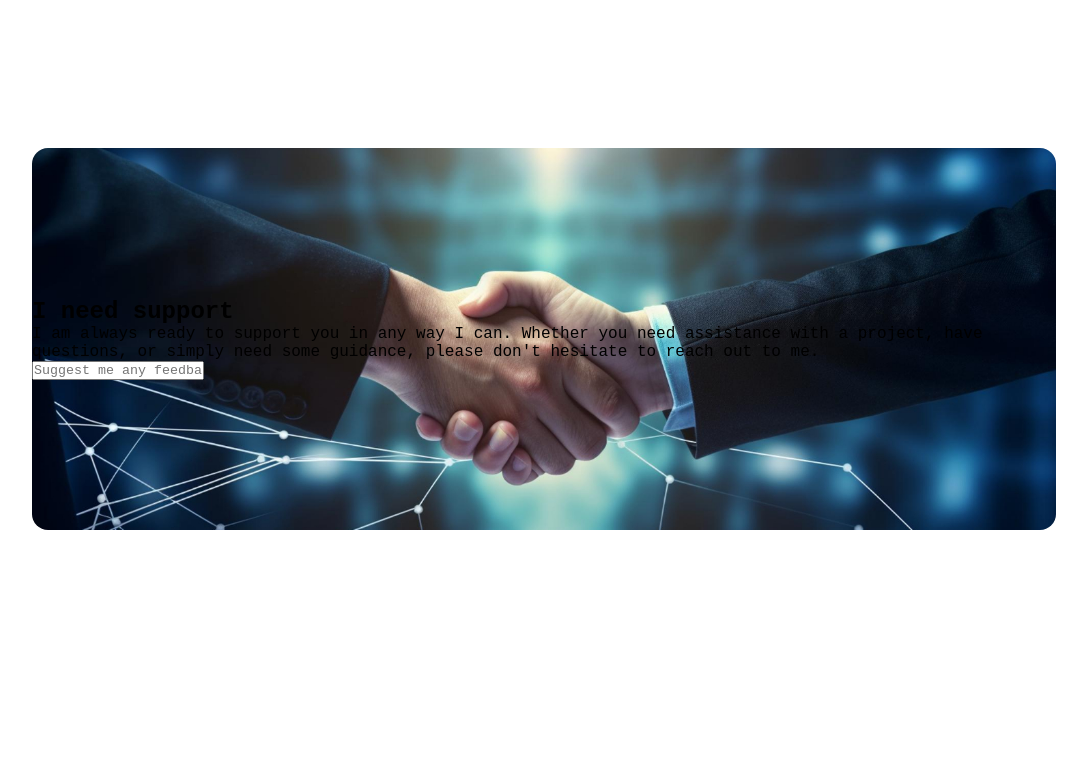
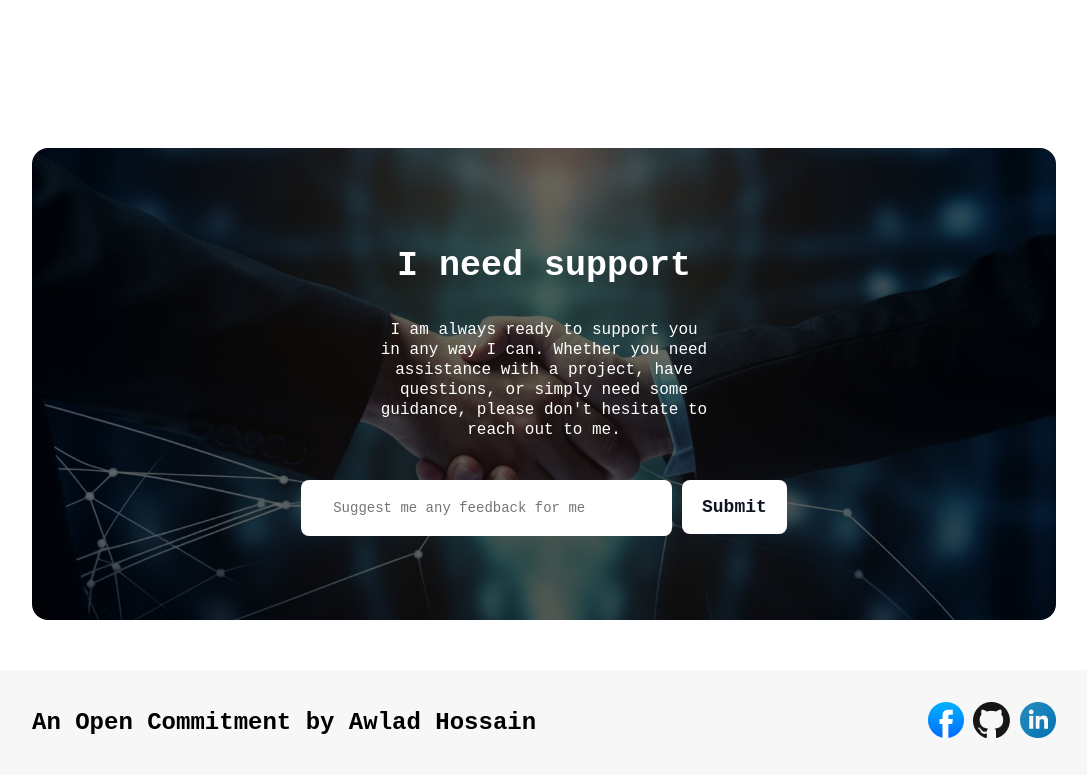
Before and after one commit to ZahidHasan71/Assignment__1, a plain HTML site: page index.html in a window 1280 px wide. Shown: the part 5571-6346 px from the top of the page, without its empty margins (96-1183 px from the left). Before the commit the page ends 6101 px from the top, so only its background shows below. Drawn offline with Linux system fonts and the light colour scheme; a web font is replaced by a local one.

Commit message:
footer and challenge part makeing done

```diff
--- a/index.html
+++ b/index.html
@@ -18,7 +18,7 @@
                 <img src="assets/Group.png" alt="">
                 <h1 class="banner-title">"In the near future, I hope to become a Developer."</h1>
                 <p class="banner-description">I am actively acquiring the skills and knowledge necessary to achieve this goal, driven by my passion for technology and problem-solving. With determination and dedication, I am confident in my ability to succeed in this dynamic field.</p>
-                <a href=""><button class="btn-primary">Contact with me</button></a>
+                <a href="#contact"><button class="btn-primary">Contact with me</button></a>
             </div>
         </section>
     </header>
@@ -140,13 +140,25 @@
         <section class="support">
             <h1 class="support-title">I need support</h1>
             <p class="support-description">I am always ready to support you in any way I can. Whether you need assistance with a project, have questions, or simply need some guidance, please don't hesitate to reach out to me.</p>
-            <input type="text" placeholder="Suggest me any feedback for me">
+            <form action="">
+                <input type="email" placeholder="Suggest me any feedback for me">
+                <button class="btn-submit">Submit</button>
+            </form>
         </section>
         <!-- support section end -->
     </main>
 
-    <footer>
-
+    <footer class="footer" id="contact">
+        <div class="footer-container">
+            <div class="footer-content">
+                <h2>An Open Commitment by Awlad Hossain</h2>
+            </div>
+            <div class="footer-icon">
+                <a href=""><img src="assets/facebook.png" alt=""></a>
+                <a href=""><img src="assets/github.png" alt=""></a>
+                <a href=""><img src="assets/linkedin-icon 1.png" alt=""></a>
+            </div>
+        </div>
     </footer>
 </body>
 </html>
--- a/style/style.css
+++ b/style/style.css
@@ -6,7 +6,9 @@
     box-sizing: border-box;
     font-family: 'Azeret Mono', monospace;
 }
-
+html {
+    scroll-behavior: smooth;
+}
 /* Common Css */
 .color-primary{
     color: #0D1321;
@@ -28,6 +30,16 @@
     font-size: 18px;
     font-weight: 600;
     cursor: pointer;
+}
+.btn-submit{
+    background-color: #fff;
+    padding: 17px 20px;
+    color: #0D1321;
+    border-radius: 8px;
+    font-size: 18px;
+    font-weight: 600;
+    cursor: pointer;
+    border: none;
 }
 .btn-card{
     border: 1px solid #0D1321;
@@ -263,12 +275,59 @@ main{
 /* Next Target section end */
 /* support section start */
 .support{
-    background-image: url(../assets/handshake.jpg);
+    background-image: linear-gradient(rgba(0, 0, 0, 0.6), rgba(0, 0, 0, 0.6)), url(../assets/handshake.jpg);
+
     background-repeat: no-repeat;
     background-size: cover;
     background-position: center;
-    padding: 150px 0;
+    padding: 64px 48px;
     border-radius: 16px;
+    margin: 50px 0;
+    text-align: center;
+    border-radius: 16px;
+}
+.support-title{
+    font-size: 35px;
+    font-weight: 800;
+    line-height: 68px;
+    text-align: center;
+    margin: 20px 0;
+    color:#fff;
+}
+.support-description{
+    color: #fff;
+    font-size: 16px;
+    font-weight: 400;
+    line-height: 20px;
+    letter-spacing: 0%;
+    text-align: center;
+    margin: 20px 0;
+    padding: 0 300px;
+}
+.support input{
+    width: 40%;
+    padding: 20px 32px;
+    border-radius: 8px;
+    border: none;
+    outline: none;
+    margin: 20px 0;
+    font-size: 14px;
 }
 /* support section end */
 /* Main part End */
+/* Footer Start */
+.footer{
+    background: rgba(13, 19, 33, 0.03);
+}
+.footer-container{
+    padding: 32px 10%;
+    display: flex;
+    justify-content: space-between;
+    align-items: center;
+}
+.footer-content{
+    font-size: 16px;
+    font-weight: 600;
+    text-align: center;
+}
+/* Footer End */
```
